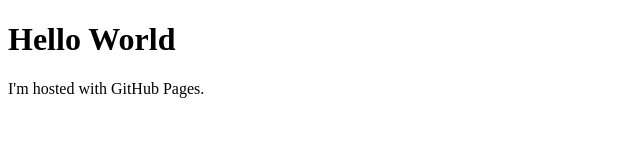
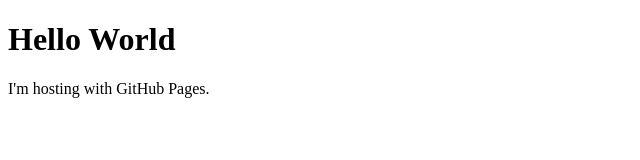
Before and after one commit to zlagpacan/zlagpacan.github.io, a plain HTML site: page index.html in a window 1280 px wide. Shown: the full height of the page, 0-640 px from the left. Drawn offline with Linux system fonts and the light colour scheme.

Commit message:
Update index.html

```diff
--- a/index.html
+++ b/index.html
@@ -2,6 +2,6 @@
 <html>
 <body>
 <h1>Hello World</h1>
-<p>I'm hosted with GitHub Pages.</p>
+<p>I'm hosting with GitHub Pages.</p>
 </body>
 </html>
```
